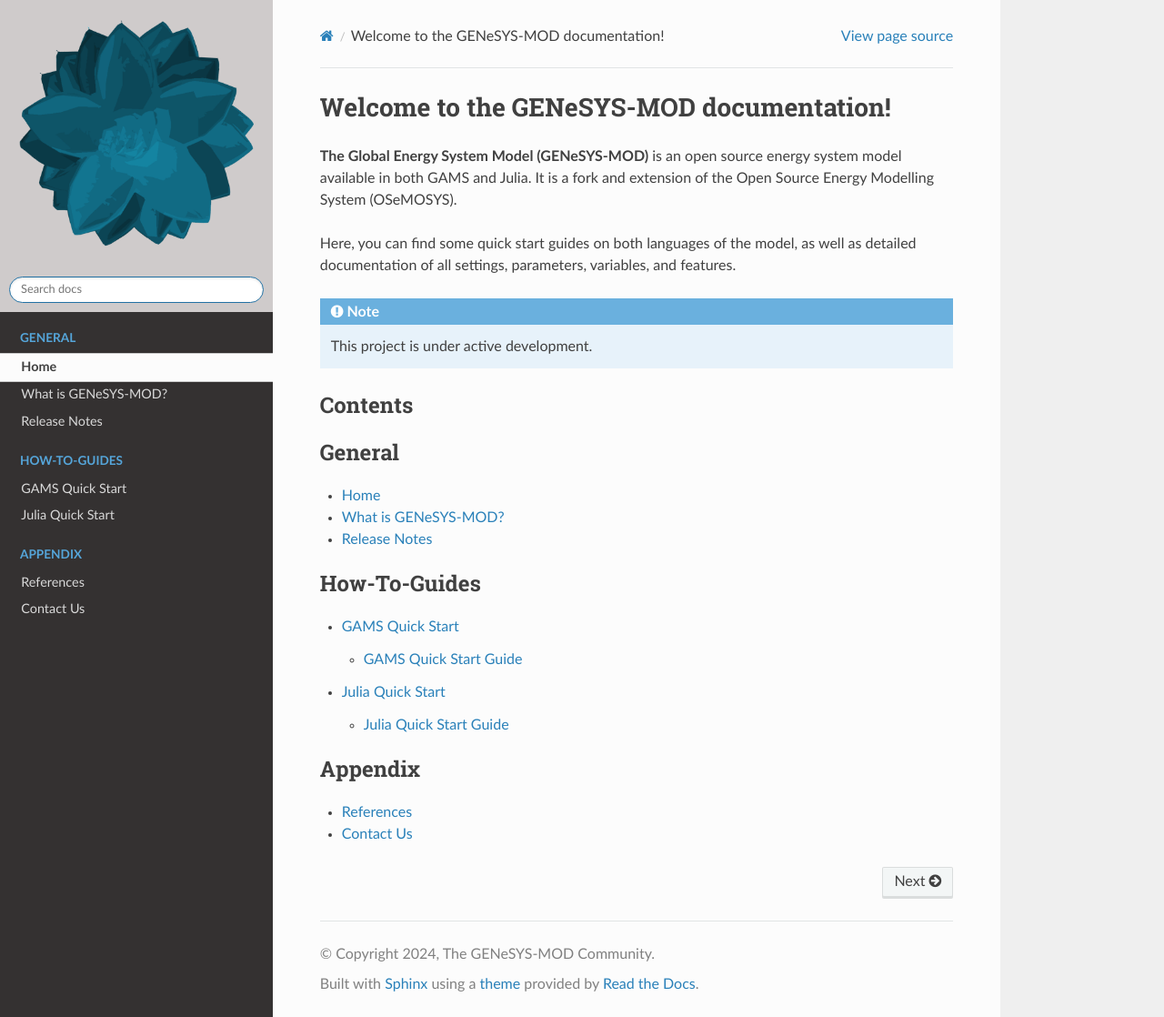
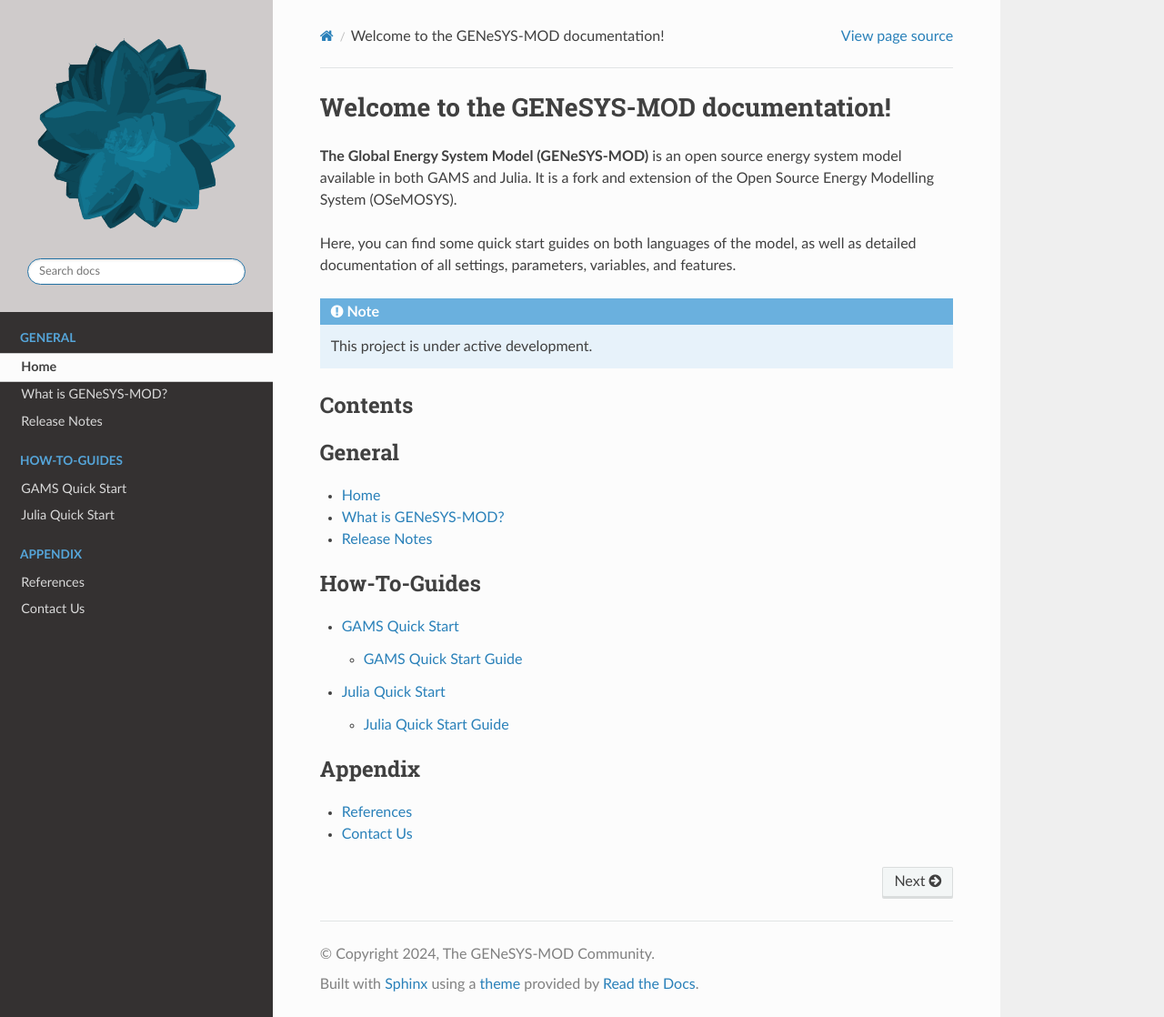
Before and after one commit to GENeSYS-MOD/GENeSYS_MOD.readthedocs, a Sphinx documentation site: the page built from docs/source/index.rst, in a window 1280 px wide and 1118 px high. Shown: the whole window at 91% size. Built offline with Sphinx 7.4.7 and the Read the Docs theme 3.1.0, drawn with Linux system fonts in a browser that asks for light colours.

Commit message:
css testing

```diff
--- a/docs/source/_static/custom.css
+++ b/docs/source/_static/custom.css
@@ -13,11 +13,11 @@
 }
 
 /* Change the version text and other header text to black */
-.rst-other-versions, .wy-side-nav-search .icon span {
+.rst-other-versions, .wy-side-nav-search .version {
     color: #000; /* Set text color to black */
 }
 
 /* Optional: Adjust padding or spacing for better alignment */
 .wy-side-nav-search {
-    padding: 10px; /* Adjust spacing around the header area */
+    padding: 30px; /* Adjust spacing around the header area */
 }
```
